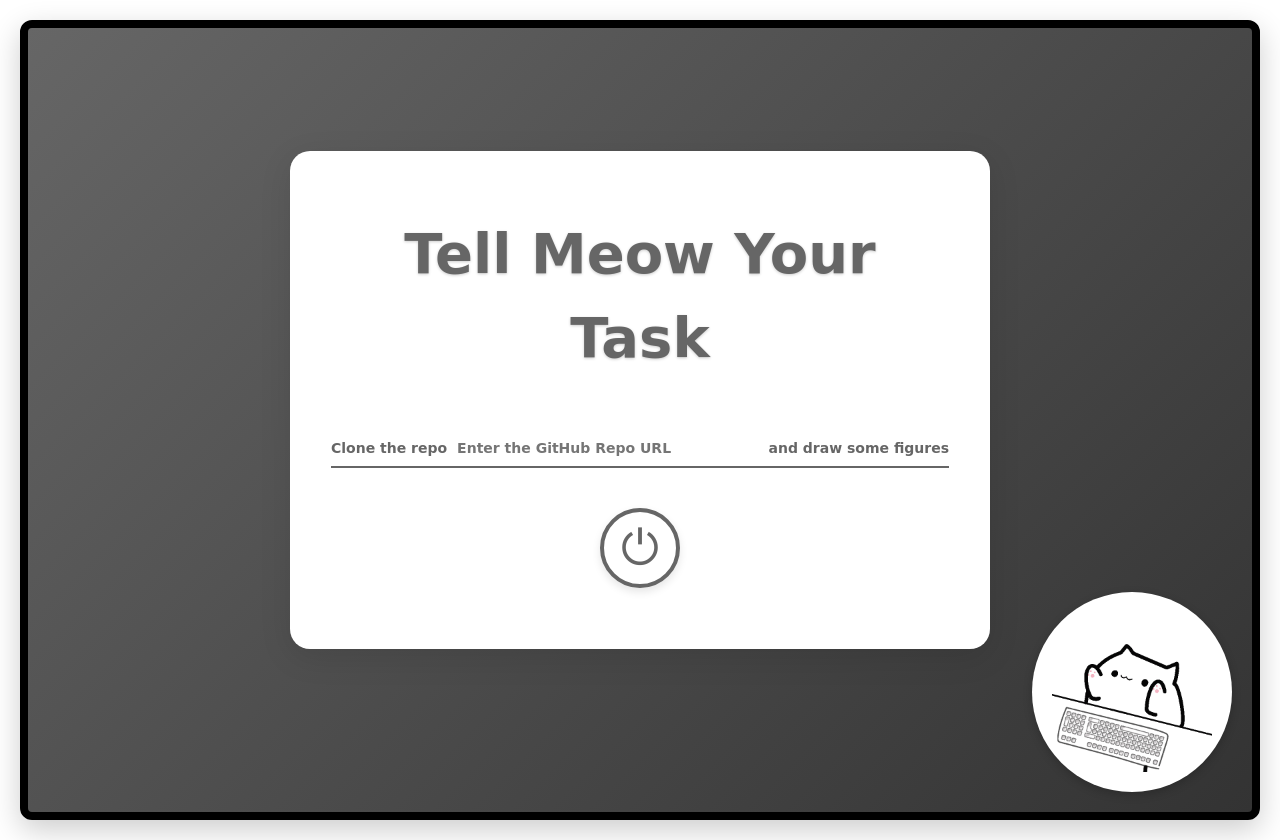
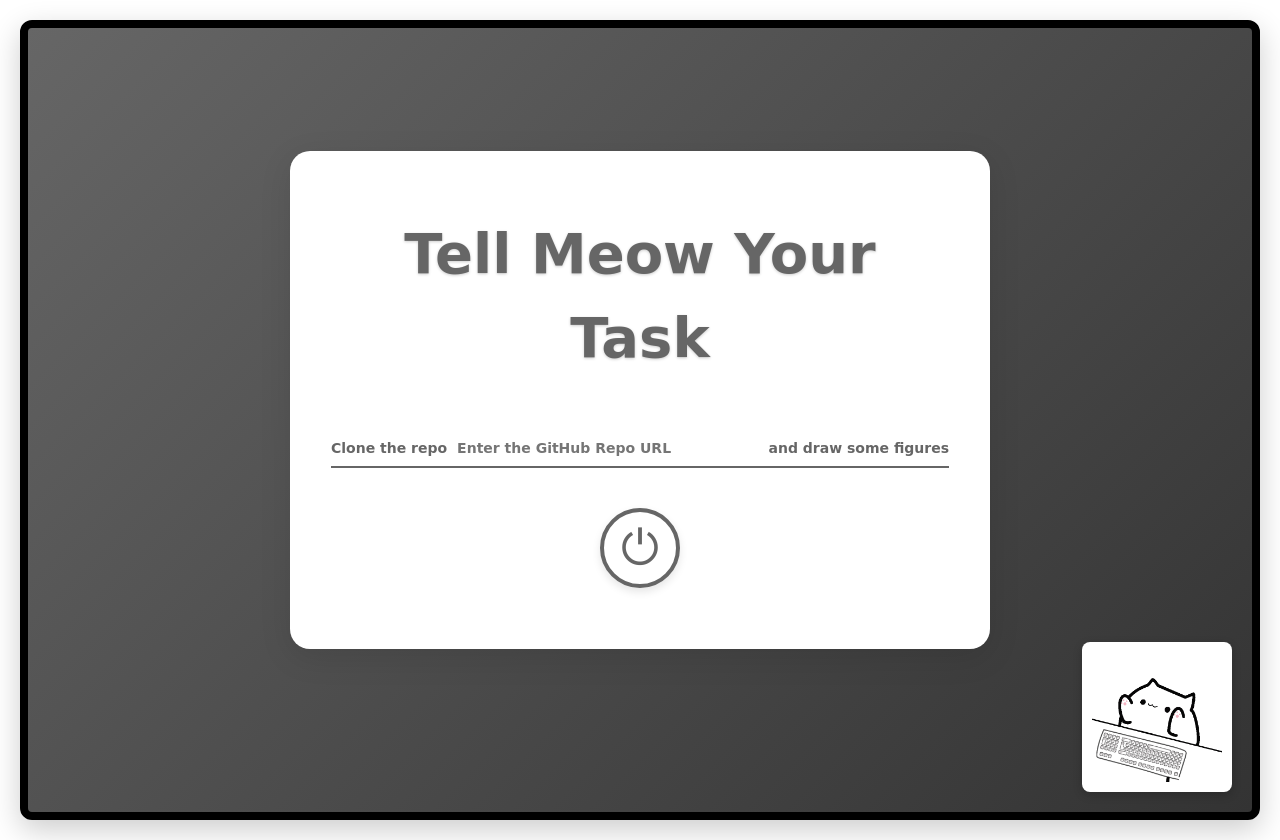
Before and after one commit to suikaixin/meow, a Next.js app: page / in a window 1280 px wide. Built offline with nearby package versions, Linux system fonts and the light colour scheme.

Commit message:
refactor: Extract Meow avatar into separate component and update Screen layout

```diff
--- /dev/null
+++ b/src/components/Meow.tsx
@@ -0,0 +1,34 @@
+import Image from 'next/image';
+import { styled } from 'styled-components';
+
+const MeowAvatar = styled.div<{ $isWorking: boolean }>`
+  position: absolute;
+  bottom: 20px;
+  right: 20px;
+  width: 150px;
+  height: 150px;
+  z-index: 10;
+  opacity: ${({ $isWorking }) => $isWorking ? 1 : 1};
+  transition: opacity 0.3s ease;
+  background: white;
+  border-radius: 8px;
+  display: flex;
+  align-items: center;
+  justify-content: center;
+  box-shadow: 0 3px 10px rgba(0, 0, 0, 0.2);
+`;
+
+const Meow: React.FC<{ isWorking: boolean }> = ({ isWorking }) => {
+  return (
+    <MeowAvatar $isWorking={isWorking}>
+      <Image
+        src={isWorking ? '/images/cat-key.gif' : '/images/cat-tea.gif'}
+        alt="Meow Avatar"
+        width={130}
+        height={130}
+      />
+    </MeowAvatar>
+  );
+};
+
+export default Meow;
--- a/src/components/Screen.tsx
+++ b/src/components/Screen.tsx
@@ -2,9 +2,9 @@ import React from 'react';
 import styled from 'styled-components';
 import Dock from '@/components/Dock';
 import AppWindow from '@/components/AppWindow';
-import Image from 'next/image';
 import { appNames } from '@/config/appConfig';
 import TaskTimer from '@/components/TaskTimer';
+import Meow from './Meow';
 
 interface ScreenProps {
   power: 'on' | 'off';
@@ -32,22 +32,6 @@ const ScreenContainer = styled.div<{ $power: 'on' | 'off' }>`
   transition: all 0.5s ease;
 `;
 
-const MeowAvatar = styled.div<{ $isWorking: boolean }>`
-  position: absolute;
-  bottom: 20px;
-  right: 20px;
-  width: 200px;
-  height: 200px;
-  z-index: 10;
-  opacity: ${({ $isWorking }) => $isWorking ? 1 : 1};
-  transition: opacity 0.3s ease;
-  background: white;
-  border-radius: 50%;
-  display: flex;
-  align-items: center;
-  justify-content: center;
-  box-shadow: 0 3px 10px rgba(0, 0, 0, 0.2);
-`;
 
 const ErrorMessage = styled.div`
   position: absolute;
@@ -94,14 +78,7 @@ const Screen: React.FC<ScreenProps> = ({
           <TaskTimer isWorking={isWorking} />
          </>
       )}
-      <MeowAvatar $isWorking={isWorking}>
-        <Image
-          src={isWorking ? '/images/cat-key.gif' : '/images/cat-tea.gif'}
-          alt="Meow Avatar"
-          width={160}
-          height={160}
-        />
-      </MeowAvatar>
+      <Meow isWorking={isWorking} />
     </ScreenContainer>
   );
 };
--- a/src/components/TaskTimer.tsx
+++ b/src/components/TaskTimer.tsx
@@ -37,6 +37,9 @@ const TimerIcon = styled.div<{ $isWorking: boolean }>`
 
 const PowerOffButton = styled.div`
   cursor: pointer;
+  padding: 0px;
+  display: flex;
+  align-items: center;
 
   &:hover {
     color: #ff6b6b;
```
